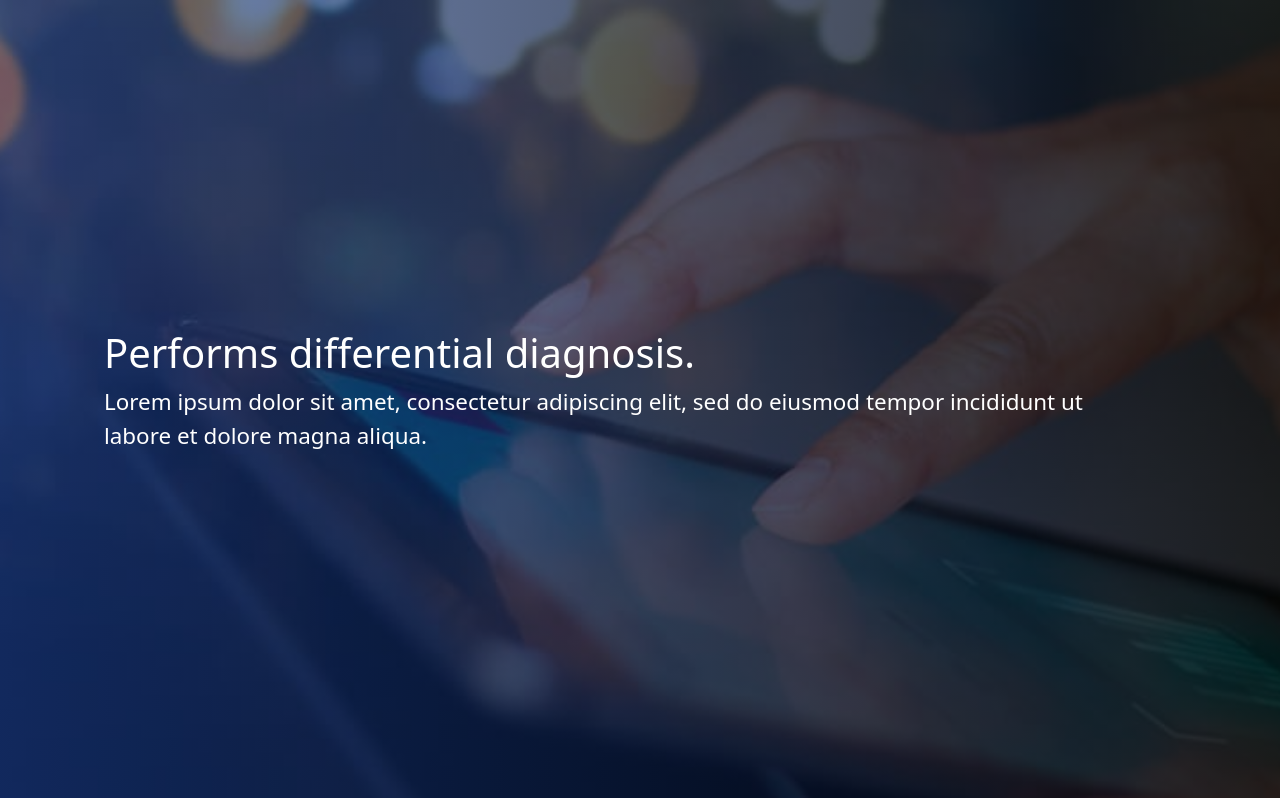
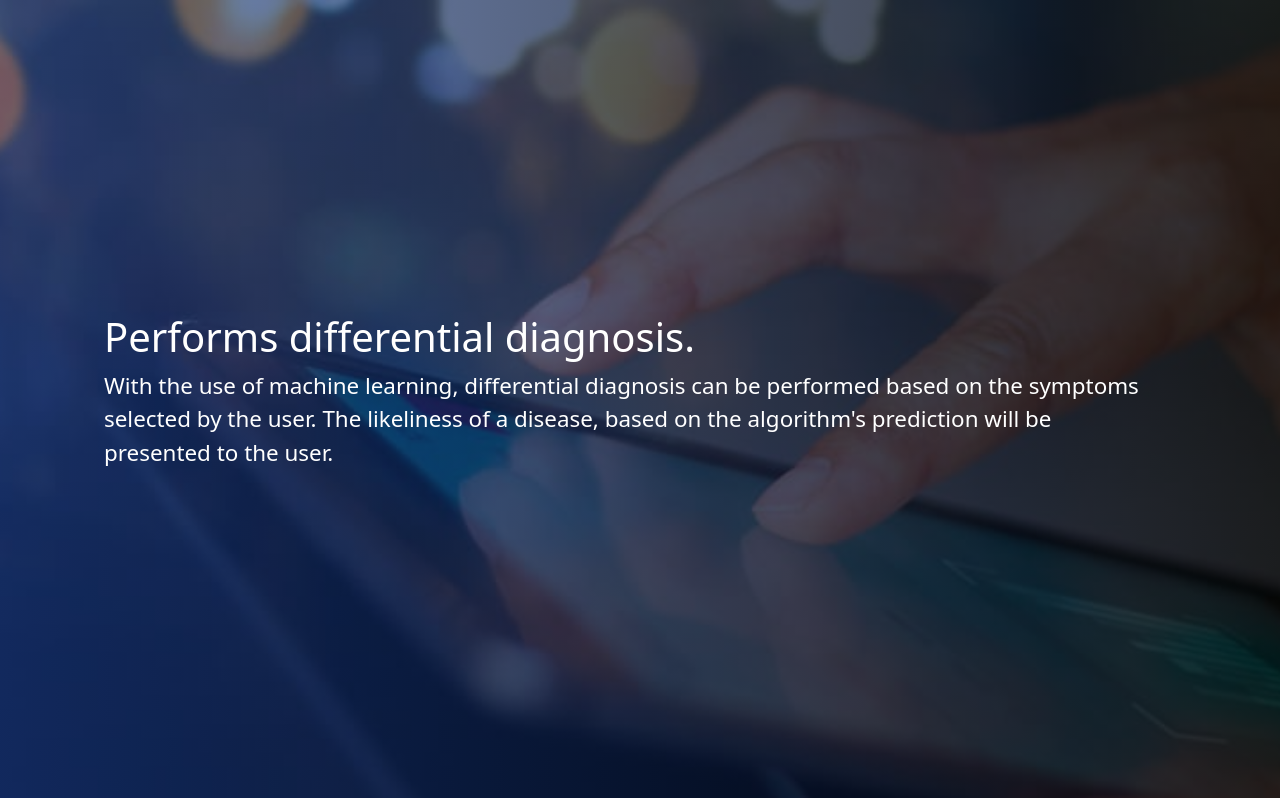
Before and after one commit to paucabral/devops-midterm-webapp, a Python web app: template templates/index.html in a window 1280 px wide. Shown: the part 797-1595 px from the top of the page. Run offline with Jinja, Linux system fonts and the light colour scheme; the template is opened without the code that fills it, so the values that code supplies are empty; some libraries are stand-ins or nearby versions.

Commit message:
Updated texts on each section.

```diff
--- a/templates/index.html
+++ b/templates/index.html
@@ -77,24 +77,21 @@
     <div id="differential-diagnosis" class="row container-fluid text-white" style="margin-left: 0; margin-right: 0;">
       <div style="text-align: left; padding: 5em;" class="feature-section row pt-3 pb-3 justify-content-center align-self-center">
         <h1>Performs differential diagnosis.</h1>
-        <p>Lorem ipsum dolor sit amet, consectetur adipiscing elit, sed do eiusmod tempor incididunt ut labore et dolore magna
-          aliqua.</p>
+        <p>With the use of machine learning, differential diagnosis can be performed based on the symptoms selected by the user. The likeliness of a disease, based on the algorithm's prediction will be presented to the user.</p>
       </div>
     </div>
 
     <div id="recommendations" class="row container-fluid text-white" style="margin-left: 0; margin-right: 0;">
       <div style="text-align: right; padding: 5em;" class="feature-section row pt-3 pb-3 justify-content-center align-self-center">
         <h1>Provides recommendations and precautions.</h1>
-        <p>Lorem ipsum dolor sit amet, consectetur adipiscing elit, sed do eiusmod tempor incididunt ut labore et dolore magna
-        aliqua.</p>
+        <p>Each classified disease after the differential diagnosis, contains recommendations and necessary precautions to take.</p>
       </div>
     </div>
 
     <div id="nearby-hospitals" class="row container-fluid text-white" style="margin-left: 0; margin-right: 0;">
       <div style="text-align: left; padding: 5em;" class="feature-section row pt-3 pb-3 justify-content-center align-self-center">
         <h1>Locates the nearby healthcare facilities.</h1>
-        <p>Lorem ipsum dolor sit amet, consectetur adipiscing elit, sed do eiusmod tempor incididunt ut labore et dolore magna
-          aliqua.</p>
+        <p>Along with the recommendations and precautions, the nearest health facilities for each of the differentials will also be presented to the user.</p>
       </div>
     </div>
 
```
